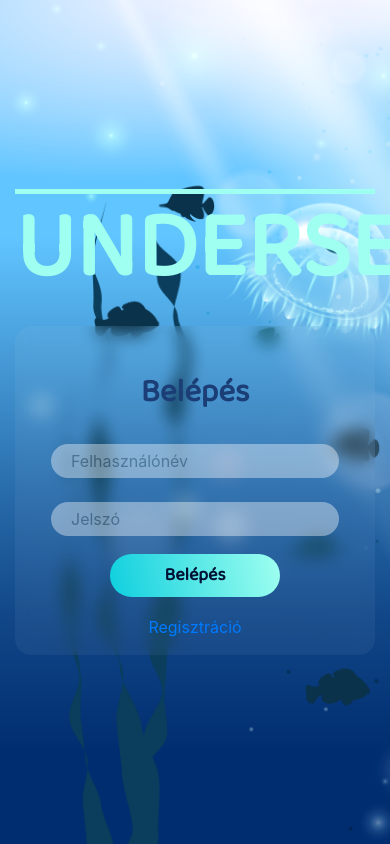
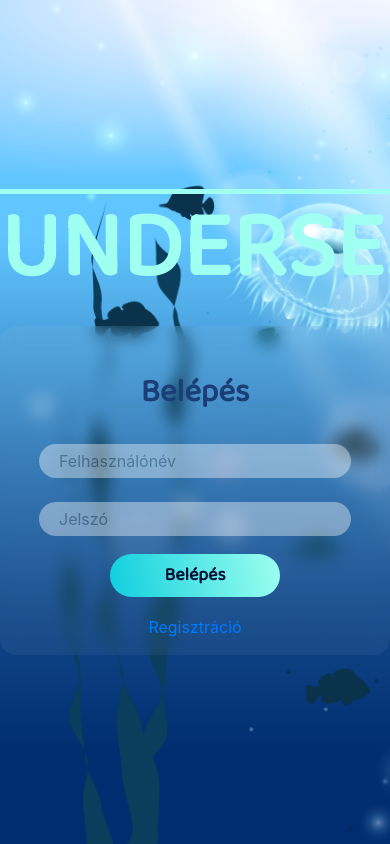
Before and after one commit to miklosabel/undersea, a React (Create React App) app: page /login in a window 390 px wide. Shown: the top 844 px of the page. Built offline with nearby package versions, Linux system fonts and the light colour scheme.

Commit message:
responsive design

```diff
--- a/src/App.scss
+++ b/src/App.scss
@@ -11,6 +11,10 @@
   height: 100%;
   min-height: 100vh;
   background-repeat: no-repeat;
+
+  .container {
+    max-width: 460px;
+    padding: 0;
     header {
       .header-line {
         width: 100%;
@@ -19,6 +23,7 @@
       h1 {
         font-family: 'Baloo 2';
         font-size: 93px;
+        // font-size: 20vw;
         font-weight: 900;
         color: $light-turquoise;
       }
@@ -98,6 +103,16 @@
       }
     }
   }
+}
 
-@media only screen and (max-device-width: 460px) {
+@media screen and (max-device-width: 470px) {
+  .App {
+    .container {
+      header {
+        h1 {
+          font-size: 19.5vw;
         }
+      }
+    }
+  }
+}
```
Lines whose indentation alone changed are shown as unchanged.
